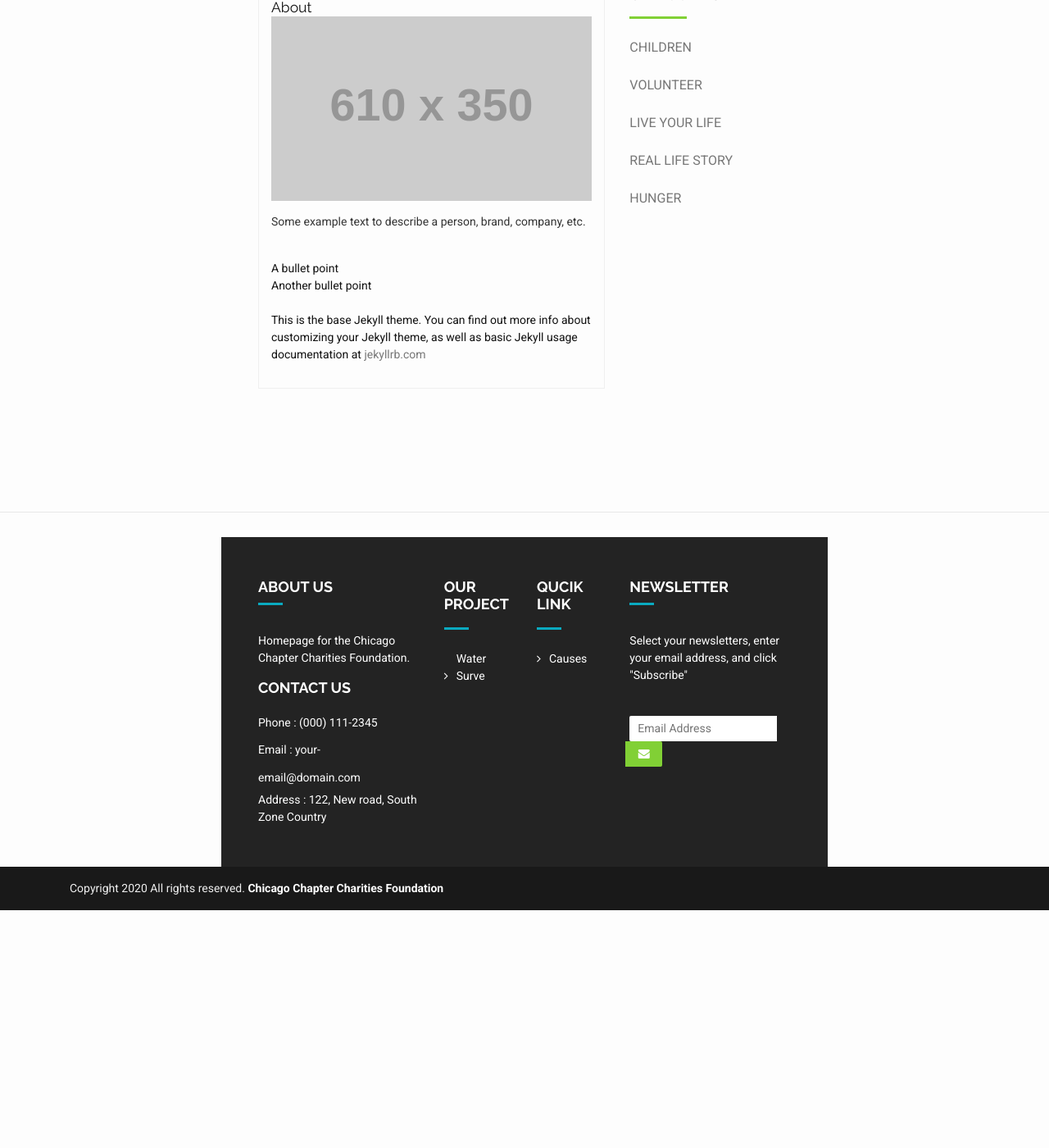
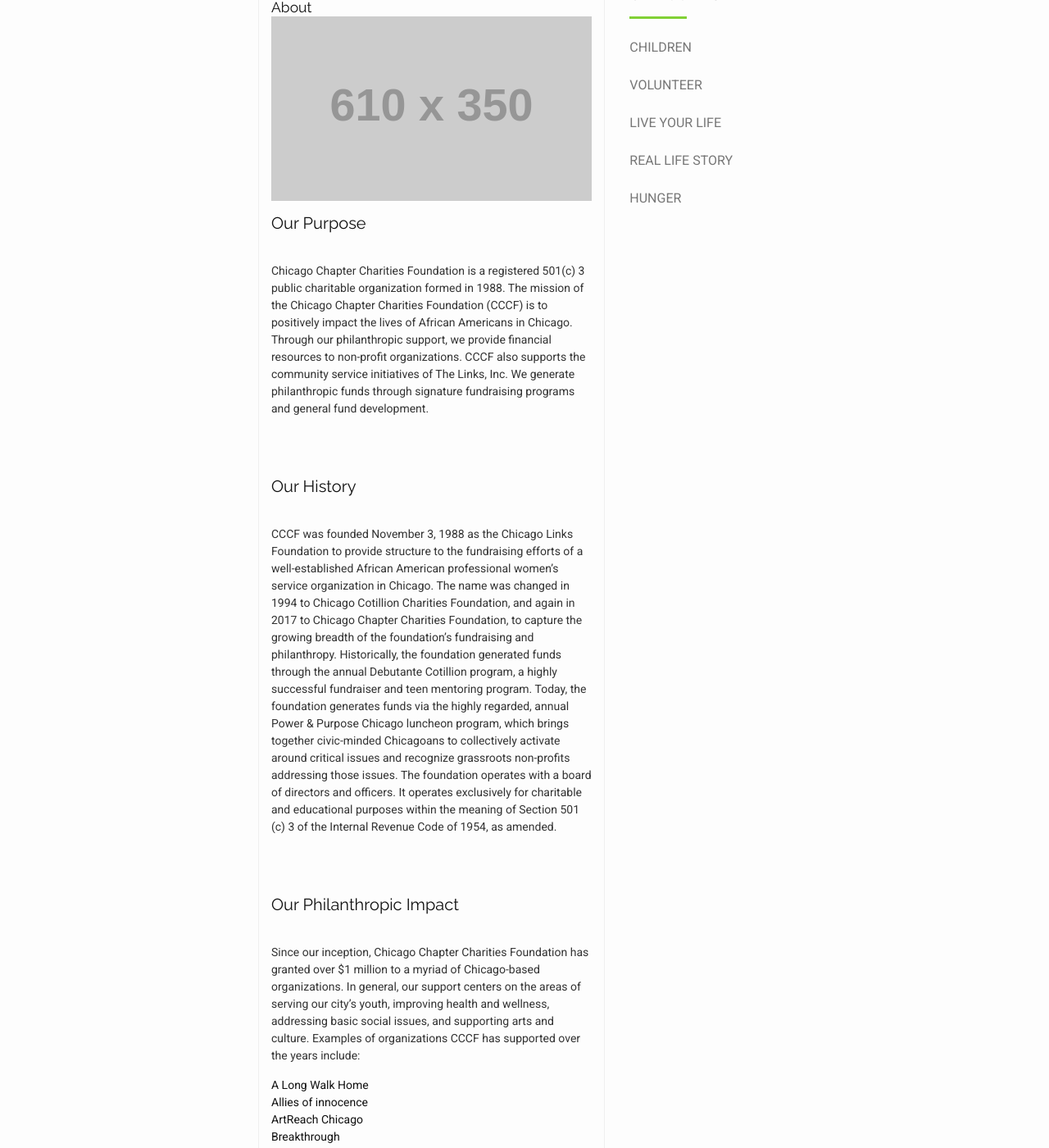
Before and after one commit to brightplum/ccc-foundation, a Jekyll site: the page built from about.md, in a window 1280 px wide and 1400 px high, scrolled down 704 px. Shown: the whole window at 82% size. Built offline with Jekyll 4.4.1, drawn with Linux system fonts in a browser that asks for light colours; nearby versions of some CDN libraries; library files that are not in the unit come from our copies; before the commit the page ends 1844 px from its top, so only the background shows below that; some of the changed text lies outside the part shown.

Commit message:
Populate about page with copy

```diff
--- a/about.md
+++ b/about.md
@@ -3,9 +3,66 @@
 title: About
 permalink: /about/
 ---
-Some example text to describe a person, brand, company, etc.
+<h2>Our Purpose</h2>
+<br>
+Chicago Chapter Charities Foundation is a registered 501(c) 3 public charitable organization formed in 1988.
+The mission of the Chicago Chapter Charities Foundation (CCCF) is to positively impact the lives of African Americans in Chicago.
+Through our philanthropic support, we provide financial resources to non-profit organizations.
+CCCF also supports the community service initiatives of The Links, Inc.
+We generate philanthropic funds through signature fundraising programs and general fund development.
+
+<br>
+<br>
+
+<h2>Our History</h2>
+<br>
+CCCF was founded November 3, 1988 as the Chicago Links Foundation to provide structure to the fundraising efforts of a well-established African American professional women’s service organization in Chicago.
+The name was changed in 1994 to Chicago Cotillion Charities Foundation, and again in 2017 to Chicago Chapter Charities Foundation, to capture the growing breadth of the foundation’s fundraising and philanthropy.
+Historically, the foundation generated funds through the annual Debutante Cotillion program, a highly successful fundraiser and teen mentoring program.
+Today, the foundation generates funds via the highly regarded, annual Power & Purpose Chicago luncheon program, which brings together civic-minded Chicagoans to collectively activate around critical issues and recognize grassroots non-profits addressing those issues.
+The foundation operates with a board of directors and officers.
+It operates exclusively for charitable and educational purposes within the meaning of Section 501 (c) 3 of the Internal Revenue Code of 1954, as amended.
+
+<br>
+<br>
+
+<h2>Our Philanthropic Impact</h2>
+<br>
+Since our inception, Chicago Chapter Charities Foundation has granted over $1 million to a myriad of Chicago-based organizations.
+In general, our support centers on the areas of serving our city’s youth, improving health and wellness, addressing basic social issues, and supporting arts and culture.
+Examples of organizations CCCF has supported over the years include:<br>
+* A Long Walk Home
+* Allies of innocence
+* ArtReach Chicago
+* Breakthrough
+* Depression & Bipolar Support Alliance
+* DuSable Museum of African American History
+* EarthHeart Foundation
+* Family Rescue
+* Mothers Against Senseless Killing
+* Mercy Home for Boys and Girls
+* Metropolitan Family Services of Chicago
+* Night Ministry
+* OneGoal
+* St. Jude Children's Research Hospitals
+* South Side Community Art Center
+* Thresholds
+* Trilogy Behavioral Healthcare, Incorporated
+* UCAN
+* United Negro College Fund Chicago
+* Urban League of Chicago
+<br>
+In addition, CCCF has supported the community programs of the Chicago Chapter Of The Links, Incorporated, including programs with Polished Pebbles, Young Women’s Leadership Charter School, Lakefront SRO, public forums on mental health and cardiovascular disease, and a host of other direct service programming.
 <br><br>
-* A bullet point
-* Another bullet point
-<br><br>
-This is the base Jekyll theme. You can find out more info about customizing your Jekyll theme, as well as basic Jekyll usage documentation at [jekyllrb.com](http://jekyllrb.com/)
+
+<h2>Our Current Focus</h2>
+<br>
+Since 2017, Chicago Chapter Charities Foundation has strategically targeted its philanthropic focus to the critical issue of mental health and wellness in the African American community.
+Our support focuses on:<br>
+1) awareness and education
+2) collaboration with NAMI-Chicago and faith-based organizations
+3) mental health and wellness intervention, and
+4) advocacy about disparities.
+<br>
+Between 2017 and 2020, CCCF granted over $200,000 toward improving African American mental health in Chicago.
+<br>
```
